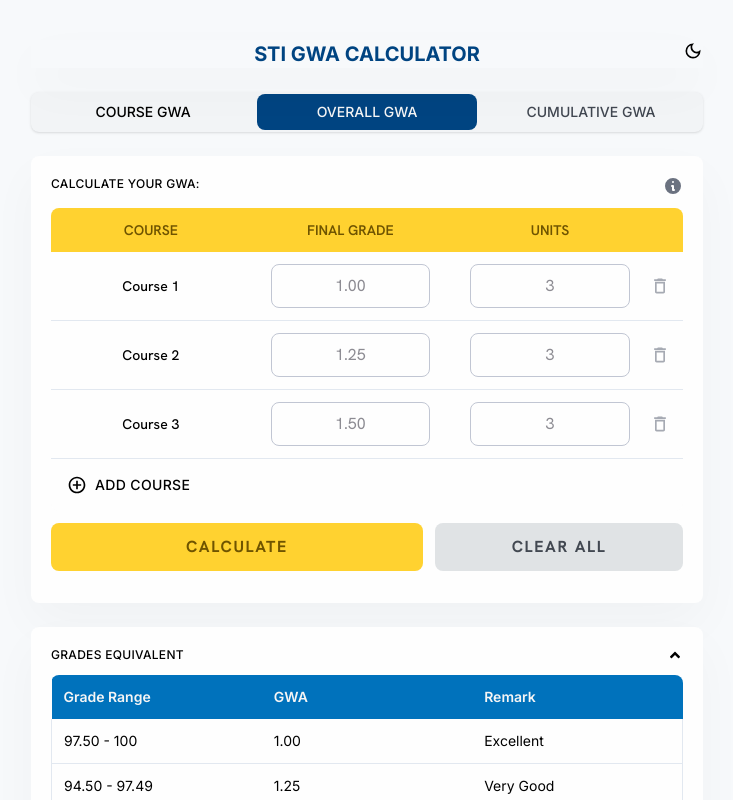
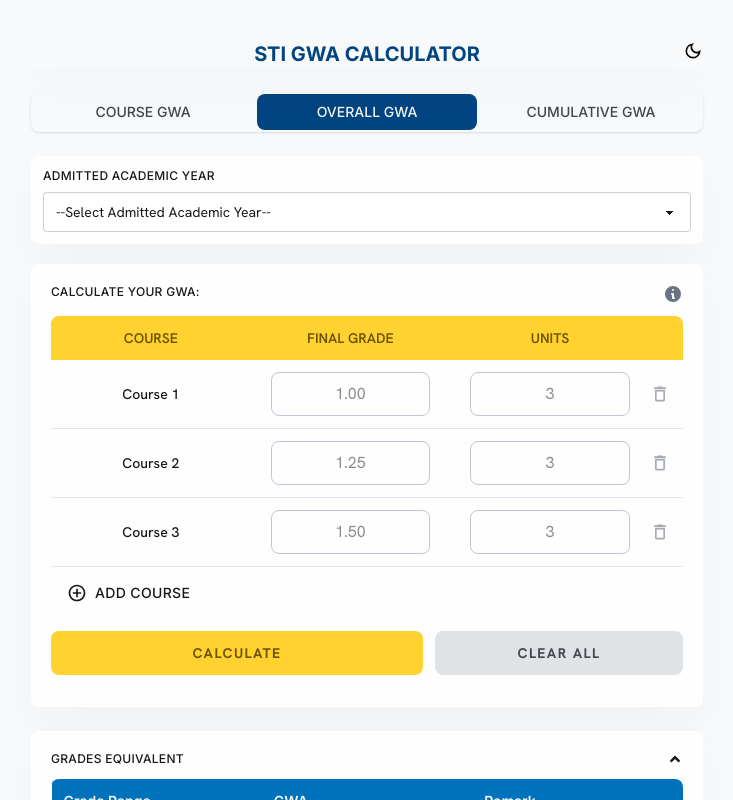
Before and after one commit to Lynch-ely/sti-version2-calculator, a React (Vite) app: page / in a window 1280 px wide. Both pictures are taken after a click on the button "OVERALL GWA". Shown: the top 800 px of the page, without its empty margins (273-1006 px from the left). Built offline with nearby package versions, Linux system fonts and the light colour scheme.

Commit message:
Overall GWA final

```diff
--- a/package.json
+++ b/package.json
@@ -10,7 +10,6 @@
     "preview": "vite preview"
   },
   "dependencies": {
-    "daisyui": "^5.5.23",
     "react": "^19.2.6",
     "react-dom": "^19.2.6",
     "react-icons": "^5.6.0"
@@ -22,6 +21,7 @@
     "@types/react-dom": "^19.2.3",
     "@vitejs/plugin-react": "^6.0.1",
     "autoprefixer": "^10.5.0",
+    "daisyui": "^5.5.23",
     "eslint": "^10.3.0",
     "eslint-plugin-react-hooks": "^7.1.1",
     "eslint-plugin-react-refresh": "^0.5.2",
--- a/src/index.css
+++ b/src/index.css
@@ -3,6 +3,7 @@
 @import url('https://fonts.googleapis.com/css2?family=Inter:ital,wght@0,100..900;1,100..900&family=Plus+Jakarta+Sans:ital,wght@0,200..800;1,200..800&family=Poppins:ital,wght@0,100..900;1,100..900&display=swap');
 @import url('https://fonts.googleapis.com/css2?family=Hanken+Grotesk:ital,wght@0,100..900;1,100..900&display=swap');
 @import "tailwindcss";
+@plugin "daisyui";
 
 @theme {
   --font-poppins: "Poppins", sans-serif;
--- a/src/pages/GWACalculator.jsx
+++ b/src/pages/GWACalculator.jsx
@@ -137,8 +137,7 @@
 
   function updateCourseField(id, field, value) {
     setCourses((prev) => prev.map((course) => course.id === id ? { ...course, [field]: value } : course
-    )
-    );
+    ));
   }
 
   const deleteCourse = (id) => {
@@ -182,6 +181,7 @@
 
     const finalGWA = totalGradePoints / totalUnits;
     setOverallGWA(finalGWA.toFixed(2));
+    return grade;
   };
 
   function clearAllCourses(){
@@ -193,8 +193,43 @@
   const gradePlaceholder = ['1.00','1.25','1.50'];
   const unitPlaceholder = '3';
 
+  //DARK THEME
+  const bgDark = activeSwitch ? 'bg-[#0d141d]' : 'bg-[#f7f9fb]';
+  const navDark = activeSwitch ? 'bg-[#151c26] text-[#c1c6d7]' : 'bg-[#f7f9fb] text-[#414751]';
+
+  //OVERALL GWA RESULT FEEDBACK
+  const [admittedYear, setAdmittedYear] = useState('');
+
+  const overallGWAResult = () => {
+    const gwa = parseFloat(overallGWA);
+    if(!overallGWA || !admittedYear) return '';
+
+    const hasQualifyingGrade = courses.some(course => {
+      const grade = parseFloat(course.finalGrade);
+      if(isNaN(grade)) return false;
+
+      if (admittedYear === '2024'){
+        return grade > 2.25 && grade < 81.49;
+      }else{
+        return grade > 2.00 && grade < 86.49;
+      };
+    });
+
+    const qualifiesByGWA = gwa <= 1.50 || gwa >= 91.49;
+
+    if(qualifiesByGWA && !hasQualifyingGrade){
+      return `Congrats! You're on the Dean's / President's List!`;
+    }else if(qualifiesByGWA && hasQualifyingGrade){
+      return `You did well, but you are not qualify for DL or PL because you have a grade below 2.00 (49). Bawi next sem!`;
+    }else{
+      return `You need at least 1.50 to qualify for the Dean's / President's List.`;
+    }
+    return '';
+  };
+
+
   return (
-    <div className={`min-h-screen font-inter ${activeSwitch ? 'bg-[#0F1117]' : 'bg-[#f7f9fb]'} p-5 sm:p-0`}>
+    <div className={`min-h-screen font-inter p-5 sm:p-0 ${bgDark}`}>
         <div className="max-w-2xl mx-auto space-y-6 pt-10">
           {/* HEADER */}
           <div className="flex justify-center items-center w-full relative shadow-[0_20px_50px_rgba(0,0,0,0.03)] ">
@@ -219,9 +254,10 @@
           </div> */}
 
           {/* NAV */}
-          <div className="w-full h-auto bg-[#f2f4f6] rounded-lg grid grid-cols-3 text-xs sm:text-sm font-medium p-0.5 shadow-sm gap-1">
+          <div className={`w-full h-auto rounded-lg grid grid-cols-3 text-xs sm:text-sm font-medium p-0.5 shadow-sm gap-1 ${navDark}`}>
             <button className= {`h-9 rounded-lg flex justify-center items-center text-xs md:text-sm
-            ${activeNav==='Course GWA' ? 'text-[#F5F5F5] bg-[#004481]' : 'bg-transparent text-[#414751]cursor-pointer hover:bg-[#e0e3e5]'}`}
+            ${activeNav==='Course GWA' ? `text-[#F5F5F5] bg-[#004481]` : 'bg-transparent text-[#414751]cursor-pointer hover:bg-[#e0e3e5]'}
+            `}
             onClick={() => setActiveNav('Course GWA')}>COURSE GWA</button>
             <button className= {`h-9 rounded-lg flex justify-center items-center text-xs md:text-sm
             ${activeNav==='GWA' ? 'text-[#F5F5F5] bg-[#004481]' : 'bg-transparent text-[#414751] cursor-pointer hover:bg-[#e0e3e5]'} `}
@@ -286,11 +322,11 @@
 
               <div className={`flex flex-col justify-between bg-[#fefefe] rounded-lg p-3 gap-1 h-22 border-2 ${gwaData.color} w-full overflow-hidden`}>
                 <div className="flex justify-between w-full items-center">
-                  <div className="flex items-center gap-1 max-w-0 md:gap-2">
-                    <h5 className="text-[#242F49] font-medium text-xs md:text-sm ">GWA:</h5>
+                  <div className="flex items-center gap-1 max-w-lg md:gap-2">
+                    <h5 className="text-[#242F49] font-medium text-xs md:text-sm">Final Grade:</h5>
                     <input
                     type="number"
-                    value={gwaData.scale}
+                    value={gwaData.percentage}
                     placeholder="0.0"
                     readOnly
                     className="border-none outline-none text-shadow-mauve-900 font-semibold text-xs md:text-sm text-[#242F49] [appearance:textfield] [&::-webkit-outer-spin-button]:appearance-none [&::-webkit-inner-spin-button]:appearance-none"
@@ -303,7 +339,7 @@
                 <input
                   type="number"
                   placeholder="--"
-                  value={gwaData.percentage}
+                  value={gwaData.scale}
                   readOnly
                   className="border-none outline-none text-2xl font-bold text-[#242F49] [appearance:textfield] [&::-webkit-outer-spin-button]:appearance-none [&::-webkit-inner-spin-button]:appearance-none"
                   ></input>
@@ -313,6 +349,14 @@
 
           {/* GWA */}
           <section className={`${activeNav === 'GWA' ? 'block' : 'hidden'} font-hanken`}>
+            <div className="bg-[#FEFEFE] rounded-lg w-full shadow-[0_20px_50px_rgba(0,0,0,0.03)] p-3 space-y-2 mb-5">
+              <h1 className="text-xs font-inter font-medium uppercase tracking-wide">Admitted Academic Year</h1>
+              <select defaultValue="" className="select w-full" onChange={(e) => setAdmittedYear(e.target.value)}>
+                <option value='' disabled hidden>--Select Admitted Academic Year--</option>
+                <option value='2024'>A.Y. 2024 and Earlier</option>
+                <option value='2025'>A.Y. 2025-2026 Onwards</option>
+              </select>
+            </div>
             <div className={` bg-[#FEFEFE] rounded-lg w-full shadow-[0_20px_50px_rgba(0,0,0,0.03)] p-5 space-y-3`}>
               <div className="flex justify-between">
                 <h1 className="text-xs font-inter font-medium uppercase tracking-wide">Calculate your gwa:</h1>
@@ -322,16 +366,16 @@
                 <table className="rounded-lg">
                   <thead className="bg-amber-300 text-[#6f5400] sticky top-0 z-10">
                     <tr className="">
-                      <th className="w-[30%] text-sm py-3 rounded-tl-lg font-semibold">COURSE</th>
-                      <th className="w-[30%] text-sm py-3 font-semibold">FINAL GRADE</th>
-                      <th className="w-[30%] text-sm py-3 font-semibold">UNITS</th>
+                      <th className="w-[30%] text-xs md:text-sm py-3 rounded-tl-lg font-semibold">COURSE</th>
+                      <th className="w-[30%] text-xs md:text-sm py-3 font-semibold">FINAL GRADE</th>
+                      <th className="w-[30%] text-xs md:text-sm py-3 font-semibold">UNITS</th>
                       <th className="w-[5%] rounded-tr-lg"></th>
                     </tr>
                   </thead>
                   <tbody className={``}>
                     {courses.map((course, index) => (
                       <tr key={course.id} className="border-b border-slate-200 last:border-b-0">
-                        <td className="py-2 text-sm font-medium">Course {index + 1}</td>
+                        <td className="py-2 text-xs md:text-sm font-medium">Course {index + 1}</td>
                         <td className="py-3 align-middle text-center">
                           <input
                             type="number"
@@ -382,7 +426,7 @@
                       <td colSpan={4} className="p-4 rounded-bl-lg rounded-br-lg">
                         <button className="text-xs font-medium cursor-pointer flex gap-2 justify-center items-center">
                           <MdAddCircleOutline size={20} className="font-light"/>
-                          <span className="text-sm font-inter font-medium uppercase tracking-wide">ADD COURSE</span>
+                          <span className="text-xs md:text-sm font-inter font-medium uppercase tracking-wide">ADD COURSE</span>
                         </button>
                       </td>
                     </tr>
@@ -390,13 +434,16 @@
                 </table>
               </div>
               <div className="gap-3 flex">
-                <button className="bg-amber-300 text-[#6f5400] w-full py-3 rounded-lg font-bold tracking-widest text-md hover:bg-amber-300/80" onClick={calculateOverallGWA}>
+                <button className="bg-amber-300 text-[#6f5400] w-full py-3 rounded-lg font-bold tracking-widest text-xs md:text-sm hover:bg-amber-300/80" onClick={calculateOverallGWA}>
                   CALCULATE
                 </button>
-                <button className="w-2/3 bg-[#e0e3e5] text-[#424851] py-3 rounded-lg font-bold tracking-widest text-md hover:bg-[#d8dadc]" onClick={clearAllCourses}>CLEAR ALL</button>
+                <button className="w-2/3 bg-[#e0e3e5] text-[#424851] py-3 rounded-lg font-bold tracking-widest text-xs md:text-sm hover:bg-[#d8dadc]" onClick={clearAllCourses}>CLEAR ALL</button>
               </div>
-              <div className={`bg-amber-300/20 w-full h-30 flex justify-center items-center rounded-lg ring-2 ring-amber-300/30 ${overallGWA !== null ? 'flex' : 'hidden'}`}>
-                <h1 className="text-black font-semibold text-2xl">{overallGWA}</h1>
+              <div className={`bg-[#ffde9c] w-full h-22 flex justify-center items-center rounded-lg ${overallGWA !== null ? 'flex' : 'hidden'}`}>
+                <div className="flex flex-col items-center px-10">
+                  <h1 className="text-[#614100] font-semibold tracking-widest text-xl uppercase font-hanken text-center">GWA: <span className="text-xl font-bold">{overallGWA}</span></h1>
+                  <p className="text-[#614100] tracking-widest text-sm text-center">{overallGWAResult()}</p>
+                </div>
               </div>
             </div>
           </section>
--- a/tailwindcss.config.js
+++ b/tailwindcss.config.js
@@ -1,4 +1,6 @@
+  import daisyui from "daisyui"
   /** @type {import('tailwindcss').Config} */
+
   export default {
     content: [
       "./app/**/*.{js,ts,jsx,tsx,mdx}",       // Next.js App Router
@@ -13,5 +15,7 @@
         },
       },
     },
-  plugins: [],
+    plugins: [
+      daisyui
+    ],
   }
```
Also changed, not shown: 1 other file (tests, documents, lock files or other folders). Lines whose indentation alone changed are shown as unchanged.
